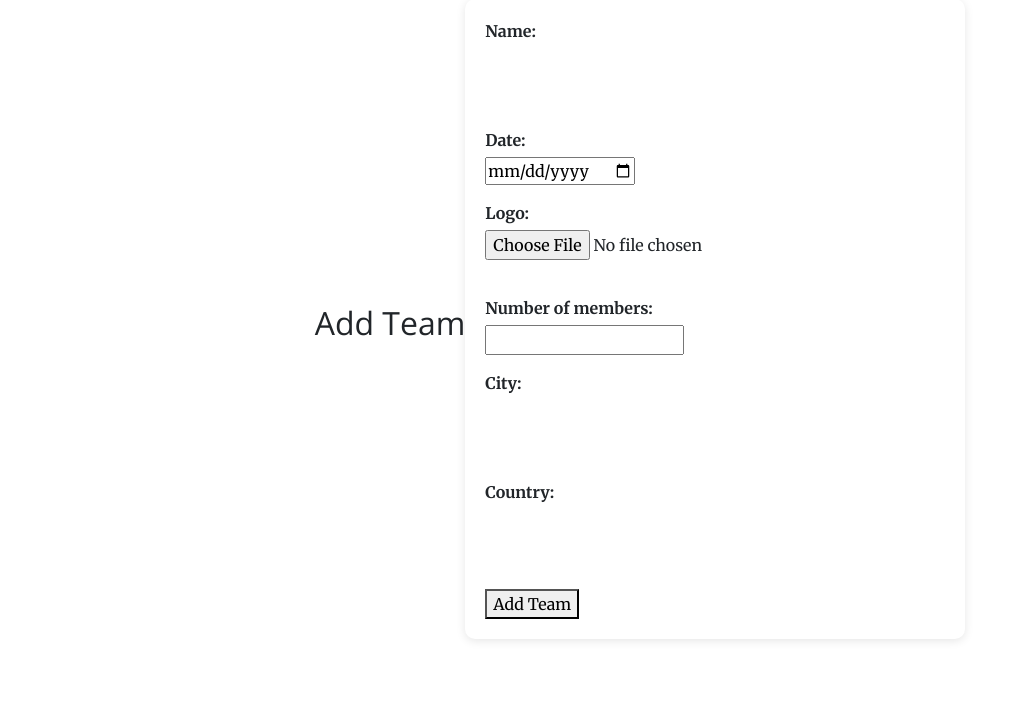
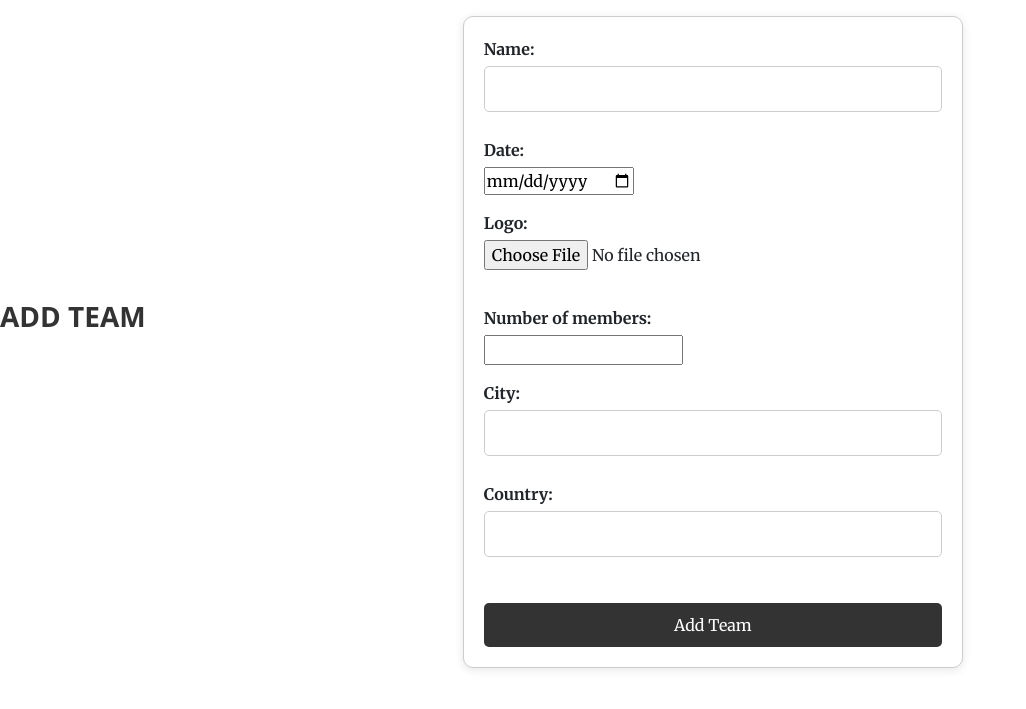
Before and after one commit to NIX-CO/NIXFC-WEBAPP, a Django app: page /team/add/ in a window 1280 px wide. Shown: the part 73-782 px from the top of the page, without its empty margins (0-1026 px from the left). Run offline with Django 4.2, Linux system fonts and the light colour scheme; some libraries are stand-ins or nearby versions.

Commit message:
simple design for crud

```diff
--- a/team/templates/add_team.html
+++ b/team/templates/add_team.html
@@ -9,4 +9,73 @@
     <button type="submit">Add Team</button>
   </form>
 </section>
+<style>
+
+
+  form {
+    margin: 20px auto;
+    padding: 20px;
+    border: 1px solid #ccc;
+    max-width: 500px;
+    margin-top: 50px;
+    display: flex;
+  flex-direction: column;
+  justify-content: center;
+
+  }
+
+
+  label {
+    display: block;
+    font-weight: bold;
+    margin-bottom: 5px;
+  }
+
+  input[type="text"],
+  select {
+    width: 100%;
+    padding: 10px;
+    margin-bottom: 10px;
+    border: 1px solid #ccc;
+    border-radius: 4px;
+  }
+
+  form label {
+  display: block;
+  font-weight: bold;
+  margin-bottom: 5px;
+}
+
+form input[type="text"], form select {
+  padding: 10px;
+  border: 1px solid #ccc;
+  border-radius: 5px;
+  width: 100%;
+  margin-bottom: 10px;
+}
+h2 {
+  text-align: center;
+  font-size: 28px;
+  font-weight: bold;
+  text-transform: uppercase;
+  color: #333;
+  margin-bottom: 20px;
+}
+form button {
+  padding: 10px;
+  background-color: #333;
+  color: #fff;
+  border: none;
+  border-radius: 5px;
+  cursor: pointer;
+  margin-top: 20px;
+}
+
+form button:hover {
+  background-color: #555;
+}
+
+  </style>
+
+
 {% endblock %}
```
Also changed, not shown: team/templates/team_list.html (+37 -3 lines), team/templates/update_team.html (+68 -0 lines).
